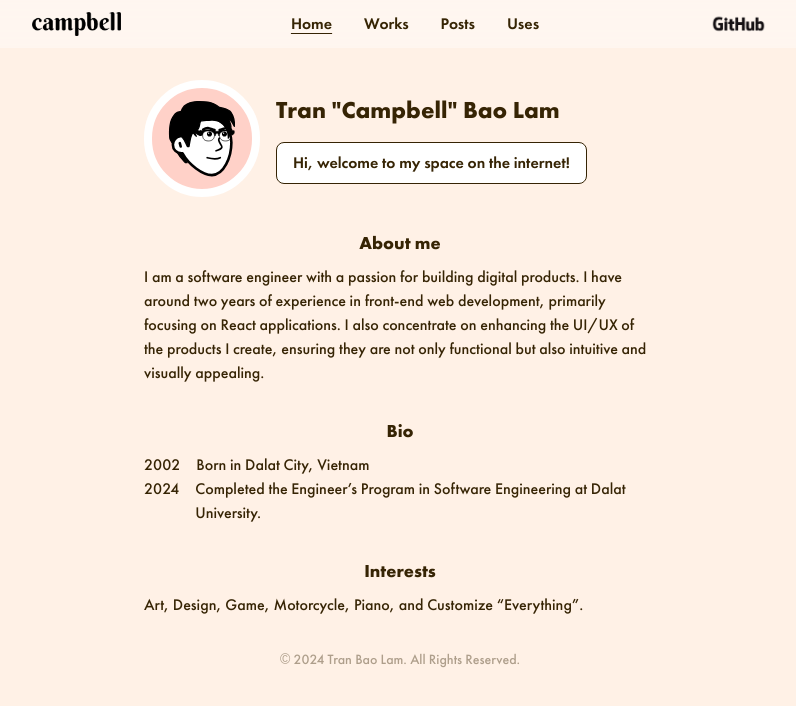
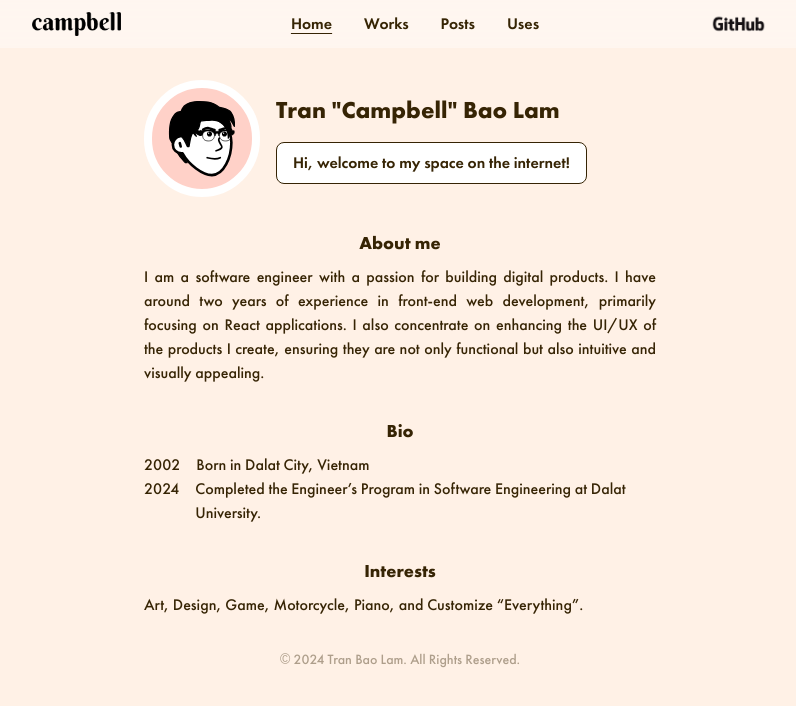
Before and after one commit to tranbaolam26902/campbells-corner, a Next.js app: page / in a window 1280 px wide. Shown: the top 706 px of the page, without its empty margins (240-1036 px from the left). Built offline with nearby package versions, Linux system fonts and the light colour scheme.

Commit message:
justify text

```diff
--- a/src/components/home/IntroduceSection.tsx
+++ b/src/components/home/IntroduceSection.tsx
@@ -13,7 +13,7 @@ export default function IntroduceSection({
     return (
         <section>
             <SectionHeader header={header} />
-            <p className='font-medium'>{content}</p>
+            <p className='break-words text-justify font-medium'>{content}</p>
         </section>
     );
 }
```
